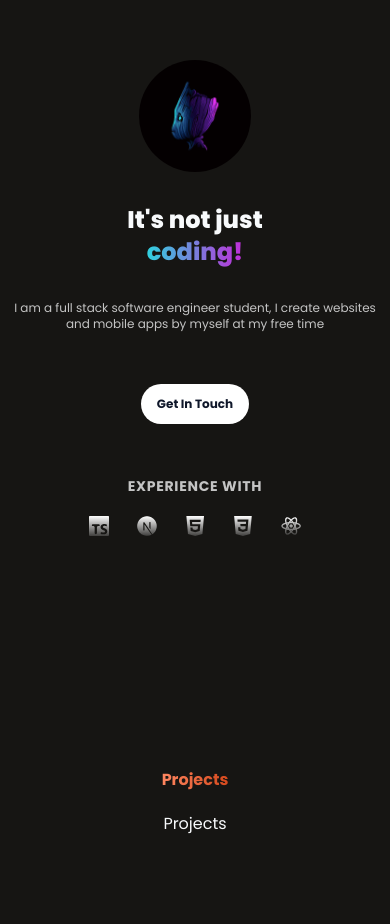
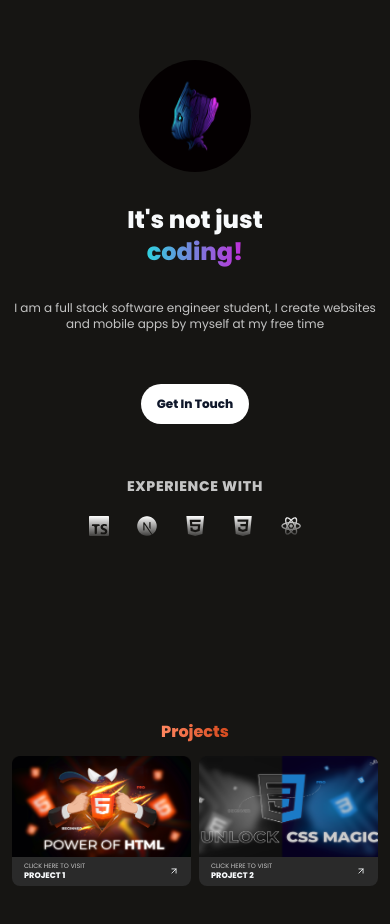
Before and after one commit to deanadriannn/portfolio, a Next.js app: page / in a window 390 px wide. Shown: the part 124-1048 px from the top of the page. Before the commit the page ends 960 px from the top, so only its background shows below. Built offline with nearby package versions, Linux system fonts and the light colour scheme.

Commit message:
projects for mobile

```diff
--- a/app/(home)/components/projects.tsx
+++ b/app/(home)/components/projects.tsx
@@ -1,17 +1,33 @@
 import { Poppins } from "next/font/google";
 
+import ProjectCard from "@/components/custom/project-card";
 import { cn } from "@/lib/utils";
 
 const font = Poppins({
-  weight: "700",
+  weight: "800",
   subsets: ['latin']
 });
 
+const projects = [
+  {
+    title: "Project 1",
+    thumbnail: "/assets/thumbnail-1.png"
+  },
+  {
+    title: "Project 2",
+    thumbnail: "/assets/thumbnail-2.png"
+  },
+]
+
 const Projects = () => {
   return (
-    <div className="flex flex-col gap-5 justify-between items-center">
+    <div className="flex flex-col gap-3 justify-start items-center h-screen">
       <h1 className={cn("orange-gradient bg-clip-text text-transparent font-extrabold", font.className)}>Projects</h1>
-      <div>Projects</div>
+      <div className="grid mobile:grid-cols-2 gap-2 w-full">
+        {projects.map(project => (
+          <ProjectCard key={project.thumbnail} title={project.title} thumbnail={project.thumbnail}/>
+        ))}
+      </div>
     </div>
   )
 };
--- a/app/(home)/page.tsx
+++ b/app/(home)/page.tsx
@@ -3,7 +3,7 @@ import Projects from "./components/projects";
 
 export default function Home() {
   return (
-    <div className="flex flex-col mobile:gap-12">
+    <div className="flex flex-col">
       <Hero />
       <Projects />
     </div>
--- /dev/null
+++ b/components/custom/project-card.tsx
@@ -0,0 +1,37 @@
+import Image from "next/image";
+import { ArrowUpRight } from "lucide-react";
+
+interface ProjectCardProps {
+  title: string;
+  thumbnail: string;
+};
+
+const ProjectCard = ({
+  title,
+  thumbnail
+}: ProjectCardProps) => {
+  return (
+    <div className="w-full group">
+      <div className="w-full aspect-video relative rounded-t-lg">
+        <Image
+          src={thumbnail}
+          alt={title}
+          fill
+        />
+      </div>
+      <div className="w-full bg-[#2A2A2A] rounded-b-lg flex justify-between items-center transition-all
+        ease-in-out mobile:px-3 mobile:py-1 group-hover:mobile:px-2"
+      >
+        <div>
+          <p className="text-secondary-text mobile:text-[0.4rem]">CLICK HERE TO VISIT</p>
+          <p className="font-semibold mobile:text-[0.5rem]">{title.toUpperCase()}</p>
+        </div>
+        <div className="mobile:w-2.5 mobile:h-2.5 relative">
+          <ArrowUpRight className="w-full h-full" />
+        </div>
+      </div>
+    </div>
+  )
+};
+
+export default ProjectCard;
```
Also changed, not shown: public/assets/thumbnail-1.png (added), public/assets/thumbnail-2.png (added).
